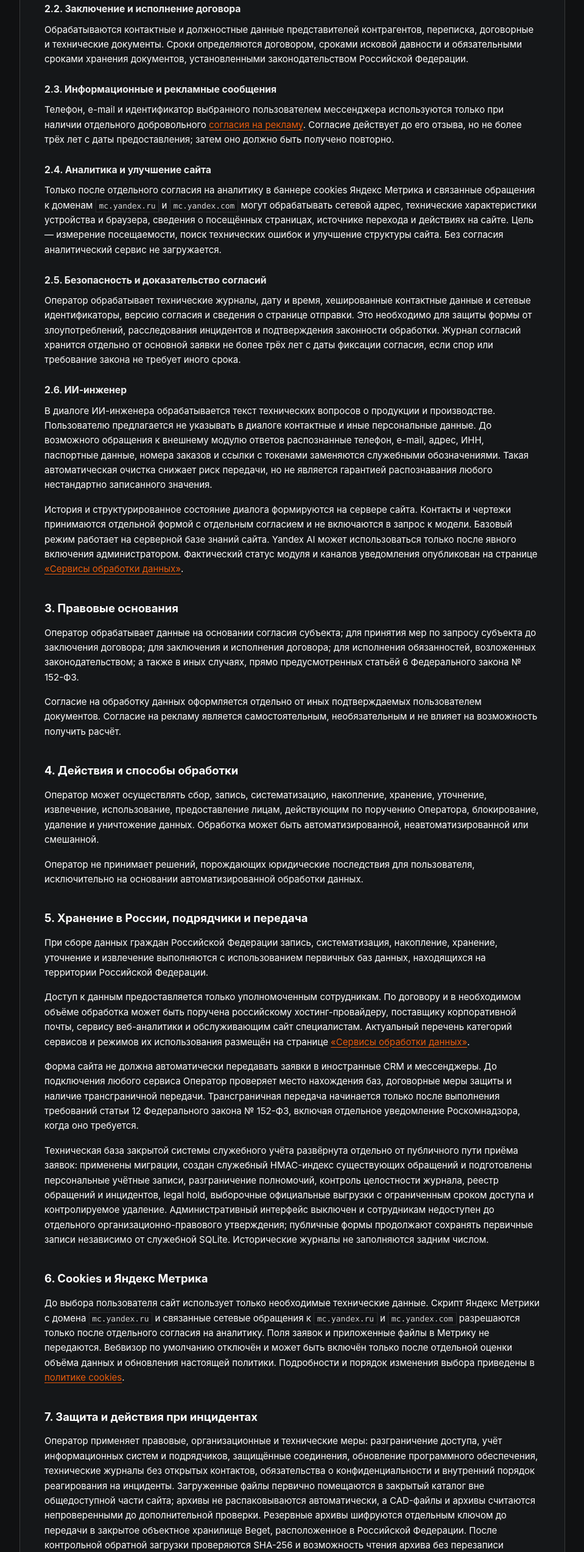
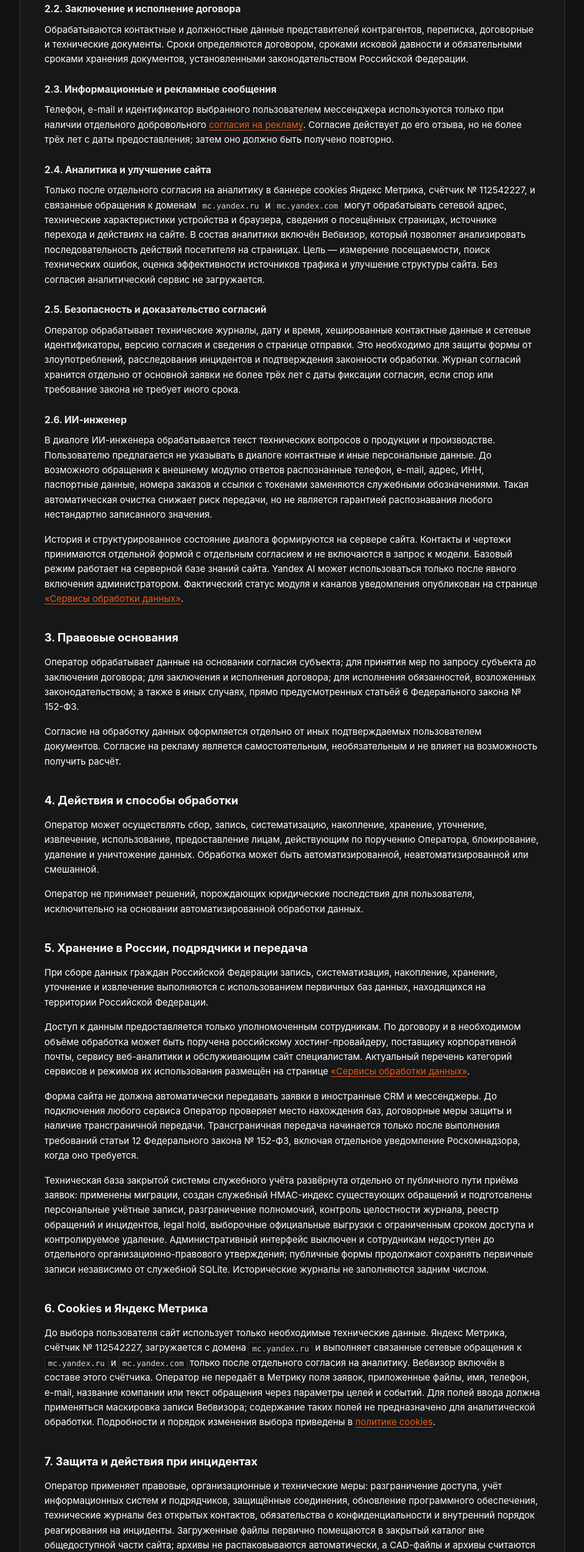
Before and after one commit to alexeyborisov19-sys/alexeyborisov19-sys-steel-probuct, a Next.js app: page /legal/privacy in a window 1280 px wide. Shown: the part 1460-4005 px from the top of the page at 61% size, without its empty margins (160-1119 px from the left). Built offline with nearby package versions, Linux system fonts and the light colour scheme; no server answers.

Commit message:
legal: disclose Metrica 112542227 and Webvisor

```diff
--- a/app/(public)/legal/privacy/page.tsx
+++ b/app/(public)/legal/privacy/page.tsx
@@ -30,7 +30,7 @@ export default function PrivacyPage() {
     <p>Телефон, e-mail и идентификатор выбранного пользователем мессенджера используются только при наличии отдельного добровольного <Link href={legalLinks.marketingConsent}>согласия на рекламу</Link>. Согласие действует до его отзыва, но не более трёх лет с даты предоставления; затем оно должно быть получено повторно.</p>
 
     <h3>2.4. Аналитика и улучшение сайта</h3>
-    <p>Только после отдельного согласия на аналитику в баннере cookies Яндекс Метрика и связанные обращения к доменам <code>mc.yandex.ru</code> и <code>mc.yandex.com</code> могут обрабатывать сетевой адрес, технические характеристики устройства и браузера, сведения о посещённых страницах, источнике перехода и действиях на сайте. Цель — измерение посещаемости, поиск технических ошибок и улучшение структуры сайта. Без согласия аналитический сервис не загружается.</p>
+    <p>Только после отдельного согласия на аналитику в баннере cookies Яндекс Метрика, счётчик № 112542227, и связанные обращения к доменам <code>mc.yandex.ru</code> и <code>mc.yandex.com</code> могут обрабатывать сетевой адрес, технические характеристики устройства и браузера, сведения о посещённых страницах, источнике перехода и действиях на сайте. В состав аналитики включён Вебвизор, который позволяет анализировать последовательность действий посетителя на страницах. Цель — измерение посещаемости, поиск технических ошибок, оценка эффективности источников трафика и улучшение структуры сайта. Без согласия аналитический сервис не загружается.</p>
 
     <h3>2.5. Безопасность и доказательство согласий</h3>
     <p>Оператор обрабатывает технические журналы, дату и время, хешированные контактные данные и сетевые идентификаторы, версию согласия и сведения о странице отправки. Это необходимо для защиты формы от злоупотреблений, расследования инцидентов и подтверждения законности обработки. Журнал согласий хранится отдельно от основной заявки не более трёх лет с даты фиксации согласия, если спор или требование закона не требует иного срока.</p>
@@ -54,7 +54,7 @@ export default function PrivacyPage() {
     <p>Техническая база закрытой системы служебного учёта развёрнута отдельно от публичного пути приёма заявок: применены миграции, создан служебный HMAC-индекс существующих обращений и подготовлены персональные учётные записи, разграничение полномочий, контроль целостности журнала, реестр обращений и инцидентов, legal hold, выборочные официальные выгрузки с ограниченным сроком доступа и контролируемое удаление. Административный интерфейс выключен и сотрудникам недоступен до отдельного организационно-правового утверждения; публичные формы продолжают сохранять первичные записи независимо от служебной SQLite. Исторические журналы не заполняются задним числом.</p>
 
     <h2>6. Cookies и Яндекс Метрика</h2>
-    <p>До выбора пользователя сайт использует только необходимые технические данные. Скрипт Яндекс Метрики с домена <code>mc.yandex.ru</code> и связанные сетевые обращения к <code>mc.yandex.ru</code> и <code>mc.yandex.com</code> разрешаются только после отдельного согласия на аналитику. Поля заявок и приложенные файлы в Метрику не передаются. Вебвизор по умолчанию отключён и может быть включён только после отдельной оценки объёма данных и обновления настоящей политики. Подробности и порядок изменения выбора приведены в <Link href={legalLinks.cookies}>политике cookies</Link>.</p>
+    <p>До выбора пользователя сайт использует только необходимые технические данные. Яндекс Метрика, счётчик № 112542227, загружается с домена <code>mc.yandex.ru</code> и выполняет связанные сетевые обращения к <code>mc.yandex.ru</code> и <code>mc.yandex.com</code> только после отдельного согласия на аналитику. Вебвизор включён в составе этого счётчика. Оператор не передаёт в Метрику поля заявок, приложенные файлы, имя, телефон, e-mail, название компании или текст обращения через параметры целей и событий. Для полей ввода должна применяться маскировка записи Вебвизора; содержание таких полей не предназначено для аналитической обработки. Подробности и порядок изменения выбора приведены в <Link href={legalLinks.cookies}>политике cookies</Link>.</p>
 
     <h2>7. Защита и действия при инцидентах</h2>
     <p>Оператор применяет правовые, организационные и технические меры: разграничение доступа, учёт информационных систем и подрядчиков, защищённые соединения, обновление программного обеспечения, технические журналы без открытых контактов, обязательства о конфиденциальности и внутренний порядок реагирования на инциденты. Загруженные файлы первично помещаются в закрытый каталог вне общедоступной части сайта; архивы не распаковываются автоматически, а CAD-файлы и архивы считаются непроверенными до дополнительной проверки. Резервные архивы шифруются отдельным ключом до передачи в закрытое объектное хранилище Beget, расположенное в Российской Федерации. После контрольной обратной загрузки проверяются SHA-256 и возможность чтения архива без перезаписи рабочих данных; ключ шифрования в объектное хранилище не передаётся.</p>
```
